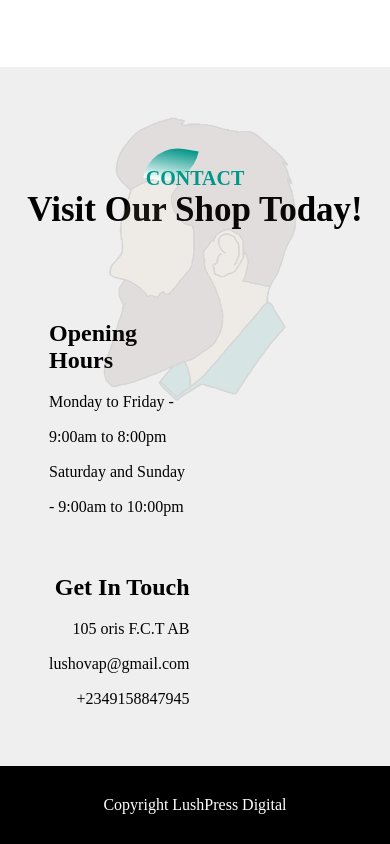
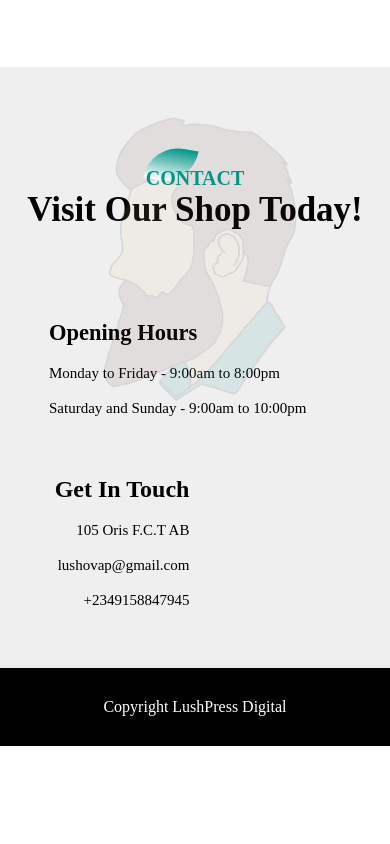
Before and after one commit to lushpress/Portfolio, a plain HTML site: page index.html in a window 390 px wide. Shown: the part 4032-4876 px from the top of the page. After the commit the page ends 4778 px from the top, so only its background shows below. Drawn offline with Linux system fonts and the light colour scheme; some packages are replaced by stand-ins of ours; a script that the page names is missing.

Commit message:
Add files via upload

```diff
--- a/index.html
+++ b/index.html
@@ -191,7 +191,7 @@
             </div>
             <div class="footer-right">
                 <h1>Get In Touch</h1>
-                <p>105 oris F.C.T AB</p>
+                <p>105 Oris F.C.T AB</p>
                 <p>lushovap@gmail.com</p>
                 <p>+2349158847945</p>
             </div>
--- a/style.css
+++ b/style.css
@@ -357,4 +357,8 @@ opacity: 1;
     .footer-img{
         top: 20px;
     }
+    .footer-left, .footer-right p{
+        font-size: 15px;
+        flex-basis: 100%;
+    }
 }
```
